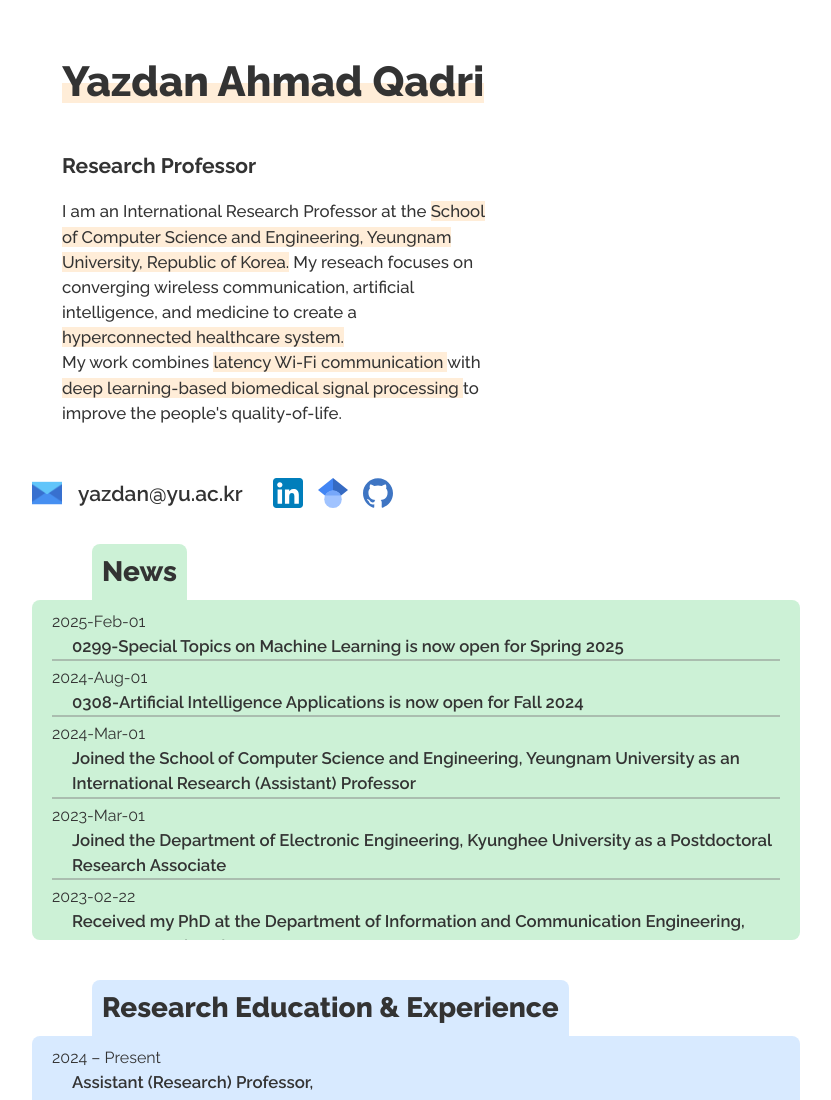
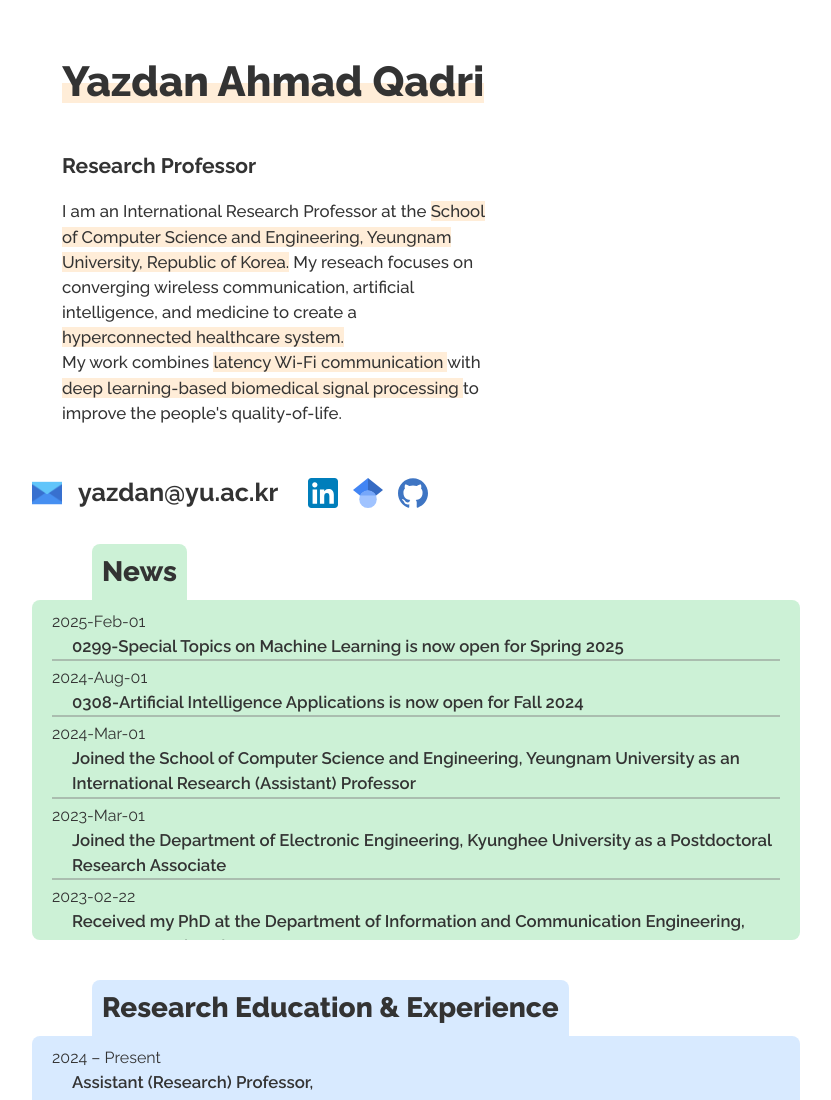
Before and after one commit to yazdanaq/yazdanaq.github.io, a plain HTML site: page index.html in a window 1280 px wide. Shown: the top 1100 px of the page, without its empty margins (224-1055 px from the left). Drawn offline with Linux system fonts and the light colour scheme.

Commit message:
Update styles.css

```diff
--- a/styles.css
+++ b/styles.css
@@ -582,8 +582,8 @@ a {
 }
 
 .contact-email a {
-    font-size: 1.5rem;
-    font-weight: 600;
+    font-size: 1.8rem;
+    font-weight: 700;
     color: #333;
     display: flex;
     align-items: center;
```
